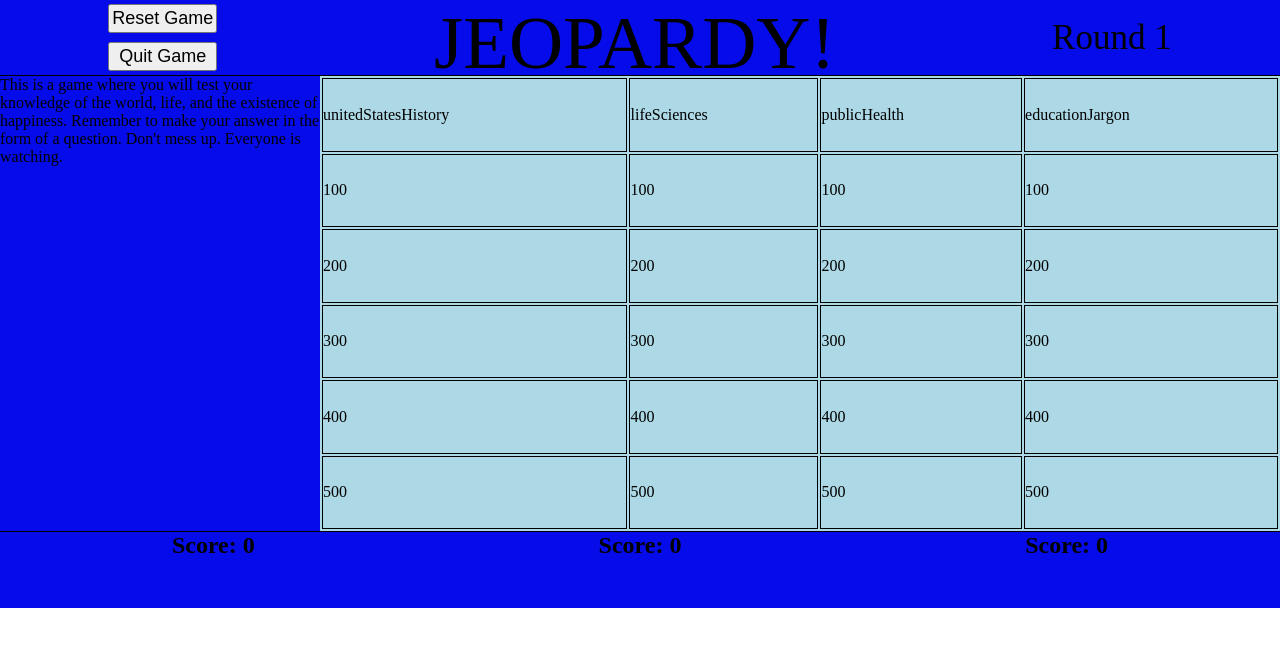
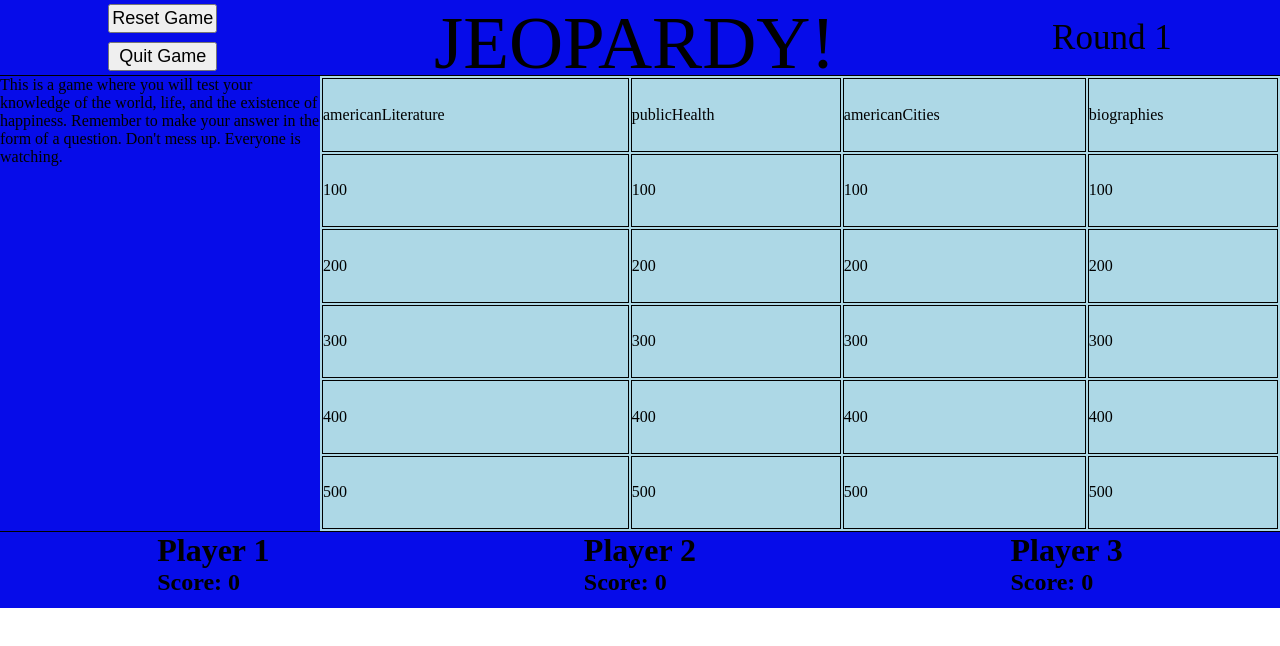
Before and after one commit to pvinthemix/jeopardy, a website: page index.html in a window 1280 px wide. Both pictures are taken after a click on the button "Start". Drawn offline with Linux system fonts and the light colour scheme.

Commit message:
dynamically adds categories to the Game object with the beginGame method

```diff
--- a/index.html
+++ b/index.html
@@ -75,16 +75,16 @@
     </section>
     <footer class="bottom-navigation-container">
       <div>
-        <h1 class="player1-name">Player 1</h1>
-        <h2 class="player1-score">Score: 0</h2>
+        <h1 class="player-name player1-name">Player 1</h1>
+        <h2 class="score player1-score">Score: 0</h2>
       </div>
       <div>
-        <h1 class="player2-name">Player 2</h1>
-        <h2 class="player2-score">Score: 0</h2>
+        <h1 class="player-name player2-name">Player 2</h1>
+        <h2 class="score player2-score">Score: 0</h2>
       </div>
       <div>
-        <h1 class="player3-name">Player 3</h1>
-        <h2 class="player3-score">Score: 0</h2>
+        <h1 class="player-name player3-name">Player 3</h1>
+        <h2 class="score player3-score">Score: 0</h2>
       </div>
     </footer>
 </main>
--- a/js/game.js
+++ b/js/game.js
@@ -1,13 +1,27 @@
 class Game {
-  constructor(player, round, winner) {
-    this.player = [];
-    this.round = round;
-    this.winner = winner;
+  constructor(players) {
+    this.players = players;
+    // this.round = round;
+    // this.winner = winner;
+    this.roundOneCaterogies = [];
+    this.roundTwoCaterogies = [];
+    this.roundThreeCategory = null;
   }
 
 
-  startGame() {
+  beginGame() {
+    const categories = Object.keys(data.categories)
+    console.log(categories)
 
+    while (this.roundOneCaterogies.length < 4) {
+      const index = Math.floor(Math.random() * ((categories.length - 1) - 0)) + 0
+      this.roundOneCaterogies.push(categories.splice(index, 1)[0])
+    }
+    while (this.roundTwoCaterogies.length < 4) {
+      const index = Math.floor(Math.random() * ((categories.length - 1) - 0)) + 0
+      this.roundTwoCaterogies.push(categories.splice(index, 1)[0])
+    }
+    this.roundThreeCategory = categories[0];
   }
 
   resetGame() {
--- a/js/player.js
+++ b/js/player.js
@@ -12,11 +12,11 @@ class Player {
     }
   }
 
-  chooseQuestionLevel()
+  // chooseQuestionLevel()
 
-  submitWager(){
+  // submitWager(){
 
-  }
+  // }
 }
 
 if (typeof module !== 'undefined'){
--- a/js/script.js
+++ b/js/script.js
@@ -15,18 +15,15 @@ startButton.addEventListener('click', startGame)
 
 function startGame(event) {
   event.preventDefault();
-  playerOneName.innerText = playerOneInput.value;
-  playerTwoName.innerText = playerTwoInput.value;
-  playerThreeName.innerText = playerThreeInput.value;
+  const player1name = playerOneInput.value;
+  const player2name = playerTwoInput.value;
+  const player3name = playerThreeInput.value;
   startScreen.classList.add('hidden');
-  populate();
+  const game = new Game([player1name, player2name, player3name])
+  game.beginGame()
+  console.log(game)
+  Array.from(categoryTitles).forEach((title, i) => {
+    title.innerText = game.roundOneCaterogies[i]
+  })
+
 };
-
-function populate() {
-  console.log(categoryTitles);
-  Array.from(categoryTitles).map((title, index) => {
-    var categoriesArray = Object.keys(data.categories);
-    title.innerHTML = categoriesArray[index]
-  console.log(categoriesArray);
-  })
-}
```
